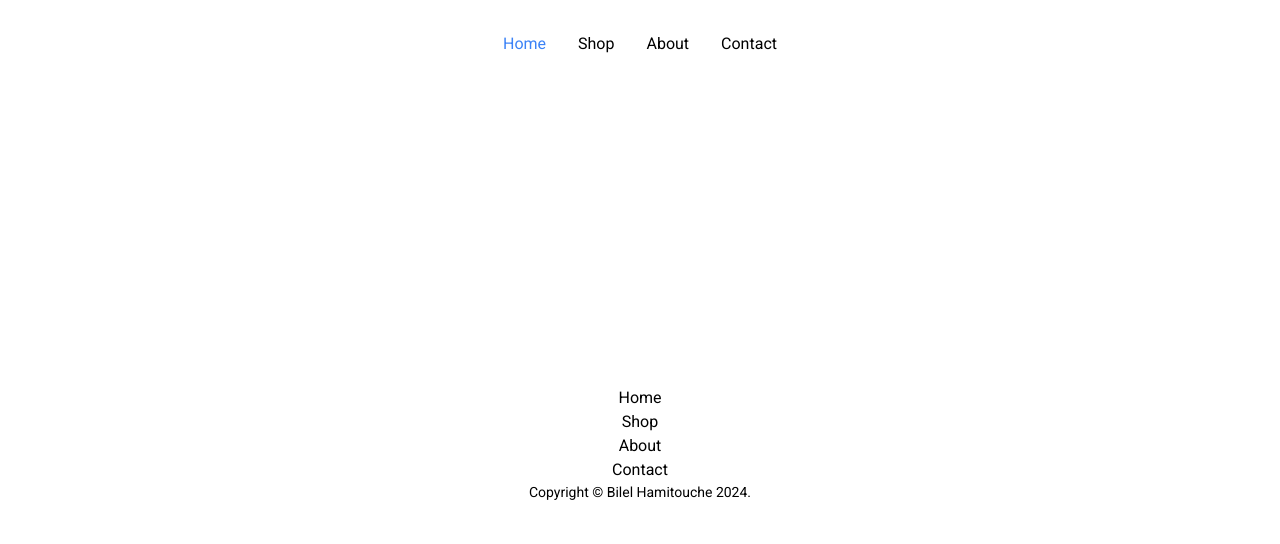
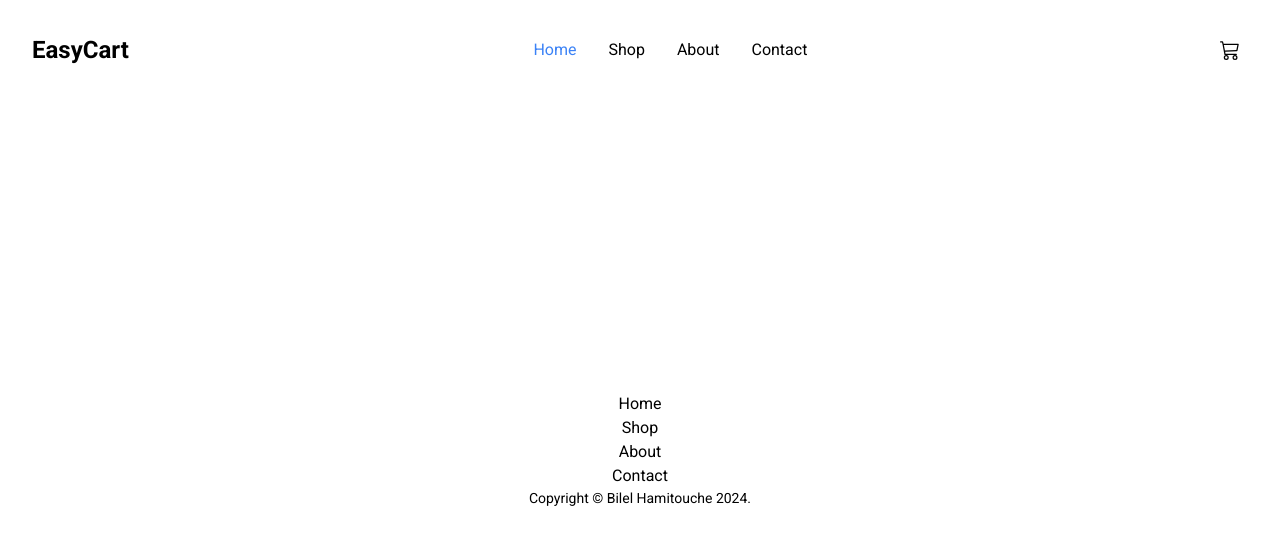
Before and after one commit to bilelhamitouche/EasyCart, a React (Vite) app: page / in a window 1280 px wide. Shown: the top 544 px of the page. Built offline with nearby package versions, Linux system fonts and the light colour scheme.

Commit message:
add missing imports and react-icons

```diff
--- a/src/components/Header.jsx
+++ b/src/components/Header.jsx
@@ -1,9 +1,10 @@
-import { NavLink } from "react-router-dom";
+import { Link, NavLink } from "react-router-dom";
+import { BsCart3 } from "react-icons/bs";
 
 function Header() {
   return (
     <header className="flex justify-between items-center p-8">
-      <h1 className="text-2xl font-bold"> </h1>
+      <h1 className="text-2xl font-bold">EasyCart</h1>
       <nav className="flex gap-8 justify-between items-center">
         <NavLink
           className={({ isActive }) => (isActive ? "text-blue-500" : "")}
@@ -26,7 +27,13 @@ function Header() {
           Contact
         </NavLink>
       </nav>
-      <div className="flex gap-4 items-center"></div>
+      <div className="flex gap-4 items-center">
+        <Link
+          to="/cart"
+          className="p-2 rounded-full hover:bg-gray-100">
+          <BsCart3 className="text-xl font-bold" />
+        </Link>
+      </div>
     </header>
   );
 }
```
